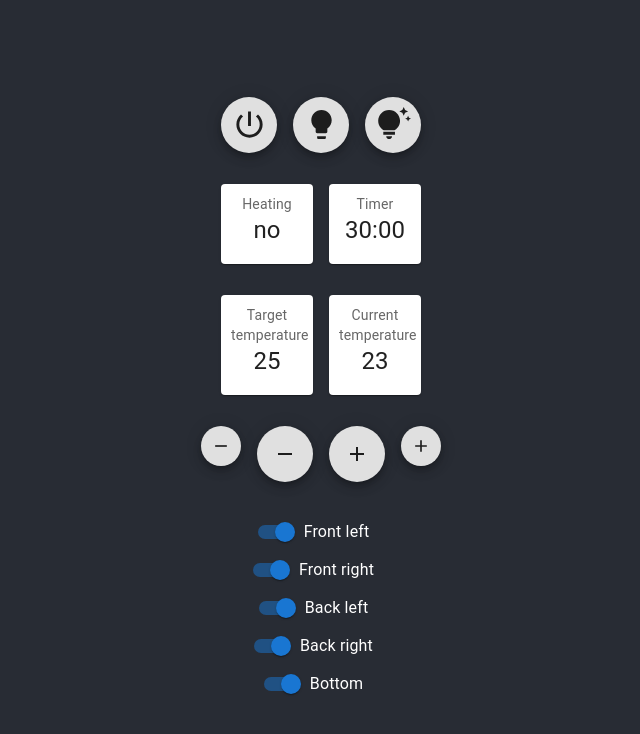
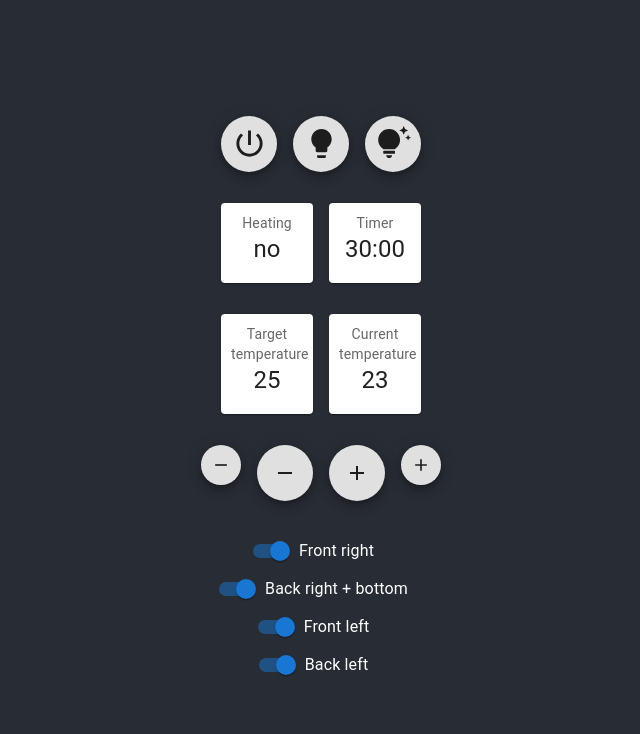
Before and after one commit to wouterdewinter/sauna-os, a React (Create React App) app in the folder frontend/: page / in a window 1280 px wide. Shown: the top 734 px of the page, without its empty margins (319-959 px from the left). Built offline with nearby package versions, Linux system fonts and the light colour scheme; no server answers; the HTML template or start-up script is replaced by a standard one.

Commit message:
switch nrs heaters

```diff
--- a/frontend/src/App.js
+++ b/frontend/src/App.js
@@ -181,7 +181,7 @@ function App() {
               onChange={() => toggle(0)}
             />
           }
-          label="Front left"
+          label="Front right"
         />
         <FormControlLabel
           control={
@@ -190,7 +190,7 @@ function App() {
               onChange={() => toggle(1)}
             />
           }
-          label="Front right"
+          label="Back right + bottom"
         />
         <FormControlLabel
           control={
@@ -199,7 +199,7 @@ function App() {
               onChange={() => toggle(2)}
             />
           }
-          label="Back left"
+          label="Front left"
         />
         <FormControlLabel
           control={
@@ -208,16 +208,7 @@ function App() {
               onChange={() => toggle(3)}
             />
           }
-          label="Back right"
-        />
-        <FormControlLabel
-          control={
-            <Switch
-              checked={status.panelsEnabled[4]}
-              onChange={() => toggle(4)}
-            />
-          }
-          label="Bottom"
+          label="Back left"
         />
       </header>
     </div>
```
Also changed, not shown: 5 other files (tests, documents, lock files or other folders).
